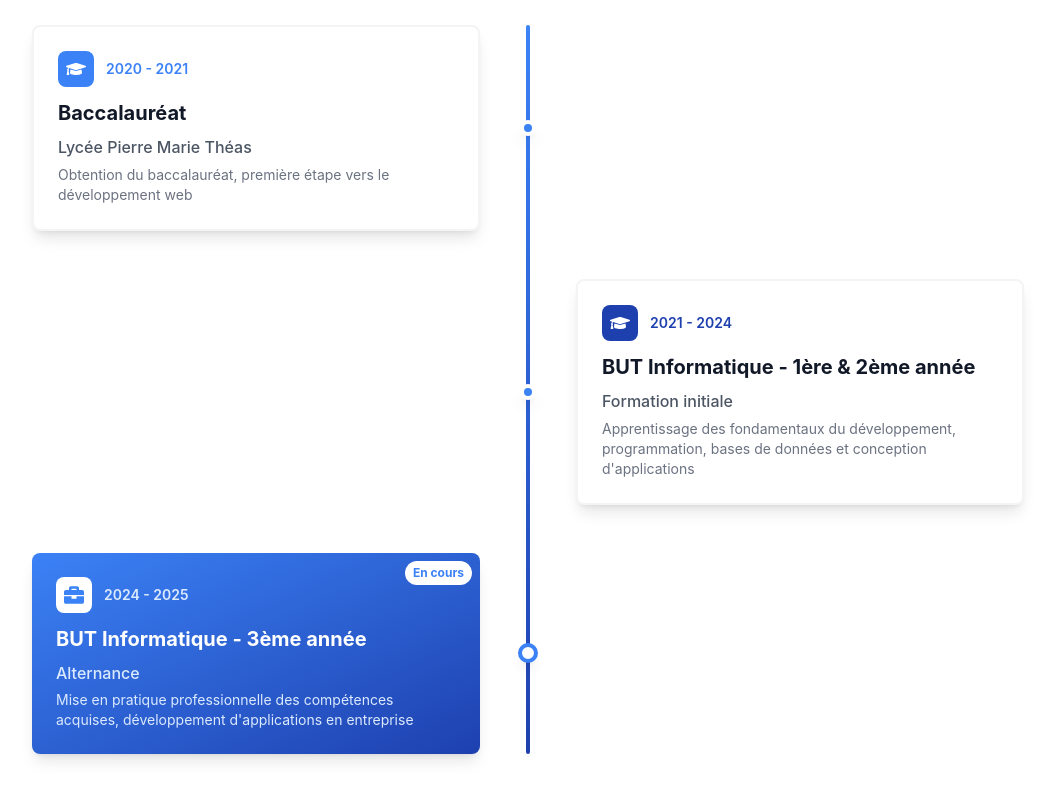
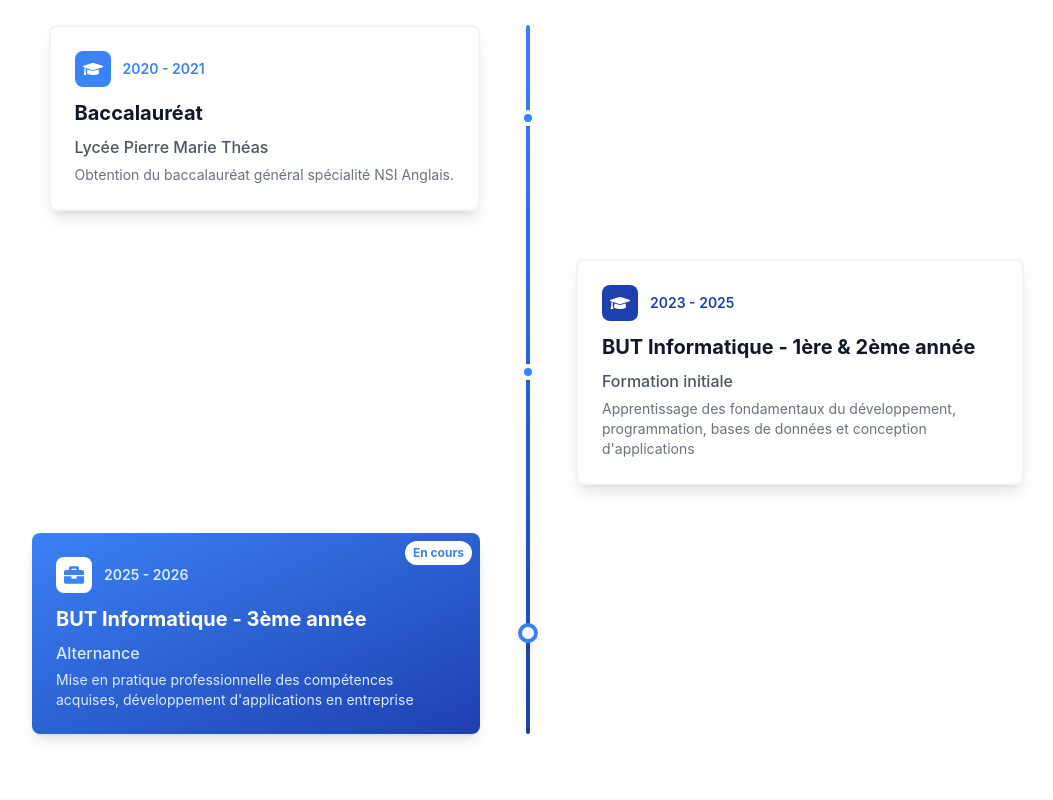
Before and after one commit to Marwane-Ibrahim/portfolio, a React (Vite) app: page / in a window 1280 px wide. Shown: the part 700-1500 px from the top of the page, without its empty margins (112-1165 px from the left). Built offline with nearby package versions, Linux system fonts and the light colour scheme.

Commit message:
fix parcours

```diff
--- a/src/pages/Home.jsx
+++ b/src/pages/Home.jsx
@@ -113,7 +113,7 @@ const Home = () => {
                       </div>
                       <h3 className="text-xl font-bold text-gray-900 mb-2">Baccalauréat</h3>
                       <p className="text-gray-600 font-medium mb-1">Lycée Pierre Marie Théas</p>
-                      <p className="text-gray-500 text-sm">Obtention du baccalauréat, première étape vers le développement web</p>
+                      <p className="text-gray-500 text-sm">Obtention du baccalauréat général spécialité NSI Anglais.</p>
                     </div>
                   </div>
 
@@ -126,11 +126,11 @@ const Home = () => {
                       <div className="bg-primary text-white p-2 rounded-lg">
                         <FaGraduationCap size={20} />
                       </div>
-                      <span className="text-sm font-semibold text-primary">2020 - 2021</span>
+                      <span className="text-sm font-semibold text-primary">2022 - 2023</span>
                     </div>
                     <h3 className="text-xl font-bold text-gray-900 mb-2">Baccalauréat</h3>
                     <p className="text-gray-600 font-medium mb-1">Lycée Pierre Marie Théas</p>
-                    <p className="text-gray-500 text-sm">Obtention du baccalauréat, première étape vers le développement web</p>
+                    <p className="text-gray-500 text-sm">Obtention du baccalauréat général spécialité NSI Anglais.</p>
                   </div>
 
                   {/* Espace droit (desktop) */}
@@ -154,7 +154,7 @@ const Home = () => {
                         <div className="bg-secondary text-white p-2 rounded-lg">
                           <FaGraduationCap size={20} />
                         </div>
-                        <span className="text-sm font-semibold text-secondary">2021 - 2024</span>
+                        <span className="text-sm font-semibold text-secondary">2023 - 2025</span>
                       </div>
                       <h3 className="text-xl font-bold text-gray-900 mb-2">BUT Informatique - 1ère & 2ème année</h3>
                       <p className="text-gray-600 font-medium mb-1">Formation initiale</p>
@@ -168,7 +168,7 @@ const Home = () => {
                       <div className="bg-secondary text-white p-2 rounded-lg">
                         <FaGraduationCap size={20} />
                       </div>
-                      <span className="text-sm font-semibold text-secondary">2021 - 2024</span>
+                      <span className="text-sm font-semibold text-secondary">2023 - 2025</span>
                     </div>
                     <h3 className="text-xl font-bold text-gray-900 mb-2">BUT Informatique - 1ère & 2ème année</h3>
                     <p className="text-gray-600 font-medium mb-1">Formation initiale</p>
@@ -190,7 +190,7 @@ const Home = () => {
                         <div className="bg-white text-primary p-2 rounded-lg">
                           <FaBriefcase size={20} />
                         </div>
-                        <span className="text-sm font-semibold text-blue-100">2024 - 2025</span>
+                        <span className="text-sm font-semibold text-blue-100">2025 - 2026</span>
                       </div>
                       <h3 className="text-xl font-bold mb-2">BUT Informatique - 3ème année</h3>
                       <p className="text-blue-100 font-medium mb-1">Alternance</p>
@@ -210,7 +210,7 @@ const Home = () => {
                       <div className="bg-white text-primary p-2 rounded-lg">
                         <FaBriefcase size={20} />
                       </div>
-                      <span className="text-sm font-semibold text-blue-100">2024 - 2025</span>
+                      <span className="text-sm font-semibold text-blue-100">2025 - 2026</span>
                     </div>
                     <h3 className="text-xl font-bold mb-2">BUT Informatique - 3ème année</h3>
                     <p className="text-blue-100 font-medium mb-1">Alternance</p>
```
